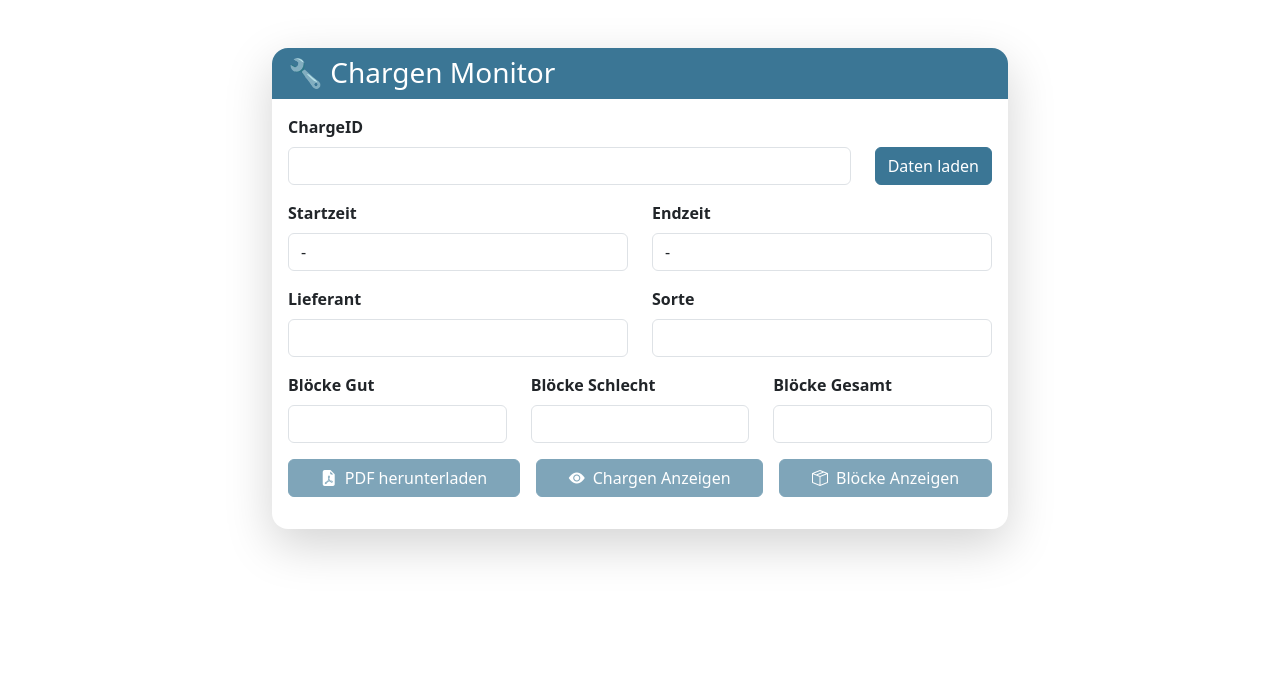
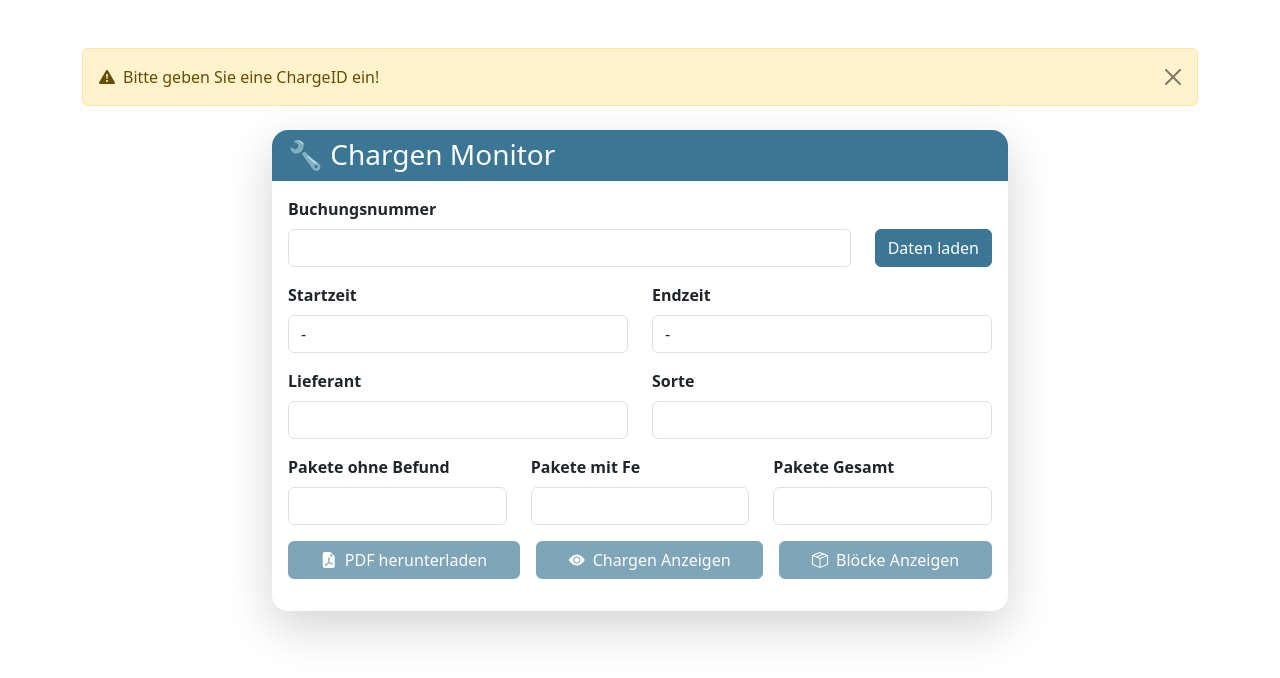
Before and after one commit to saidhammiche/Monitor, a React (Create React App) app in the folder chargen-monitor/: page / in a window 1280 px wide. Both pictures are taken after a click on the button "Daten laden". Shown: the top 678 px of the page. Built offline with nearby package versions, Linux system fonts and the light colour scheme.

Commit message:
letzte Version auf neue VM

```diff
--- a/chargen-monitor/src/App.js
+++ b/chargen-monitor/src/App.js
@@ -25,6 +25,13 @@ function App() {
   const [zogihortigeDaten, setZogihortigeDaten] = useState(null);
   const [blocks, setBlocks] = useState([]);
   const [loadingBlocks, setLoadingBlocks] = useState(false);
+  const [notification, setNotification] = useState({ show: false, message: '', type: '' });
+
+  // Fonction pour afficher les notifications
+  const showNotification = (message, type = 'danger') => {
+    setNotification({ show: true, message, type });
+    setTimeout(() => setNotification({ show: false, message: '', type: '' }), 5000);
+  };
 
   const handleChange = (e) => {
     const { name, value } = e.target;
@@ -33,13 +40,13 @@ function App() {
 
   const loadChargeData = async () => {
     if (!formData.chargenNr) {
-      alert('Bitte geben Sie eine ChargeID ein!');
+      showNotification('Bitte geben Sie eine ChargeID ein!', 'warning');
       return;
     }
 
     setLoadingData(true);
     try {
-      const response = await fetch(`http://4.245.3.186:5000/api/efcharge/${formData.chargenNr}`);
+      const response = await fetch(`http://48.209.33.37:5004/api/efcharge/${formData.chargenNr}`);
       if (!response.ok) {
         throw new Error('Charge nicht gefunden');
       }
@@ -57,9 +64,10 @@ function App() {
         sorte: data.sorte
       }));
 
-      // Ne plus mettre à jour zogihortigeDaten ici
+      showNotification('Charge erfolgreich geladen!', 'success');
+
     } catch (error) {
-      alert(error.message);
+      showNotification('Die angeforderte Charge konnte nicht gefunden werden. Bitte überprüfen Sie die Buchungsnummer.', 'danger');
       console.error(error);
     } finally {
       setLoadingData(false);
@@ -68,17 +76,18 @@ function App() {
 
   const fetchBlocks = async () => {
     if (!formData.chargenNr) {
-      alert('Bitte geben Sie eine ChargeID ein!');
+      showNotification('Bitte geben Sie eine ChargeID ein!', 'warning');
       return;
     }
     setLoadingBlocks(true);
     try {
-      const resp = await fetch(`http://4.245.3.186:5000/api/blocks/${formData.chargenNr}`);
+      const resp = await fetch(`http://48.209.33.37:5004/api/blocks/${formData.chargenNr}`);
       if (!resp.ok) throw new Error('Fehler beim Laden der Blöcke');
       const data = await resp.json();
       setBlocks(data);
+      showNotification('Blöcke erfolgreich geladen!', 'success');
     } catch (e) {
-      alert(e.message);
+      showNotification('Fehler beim Laden der Blöcke. Bitte versuchen Sie es erneut.', 'danger');
       console.error(e);
     } finally {
       setLoadingBlocks(false);
@@ -138,12 +147,31 @@ function App() {
     if (block.link) {
       window.open(block.link, '_blank');
     } else {
-      alert("Lien non disponible pour ce bloc.");
+      showNotification('Lien non disponible pour ce bloc.', 'warning');
     }
   };
 
   return (
     <div className="container py-5">
+      {/* Notification professionnelle */}
+      {notification.show && (
+        <div className={`alert alert-${notification.type} alert-dismissible fade show mb-4`} role="alert">
+          <div className="d-flex align-items-center">
+            <i className={`bi ${
+              notification.type === 'success' ? 'bi-check-circle-fill' :
+              notification.type === 'warning' ? 'bi-exclamation-triangle-fill' :
+              'bi-exclamation-octagon-fill'
+            } me-2`}></i>
+            <span>{notification.message}</span>
+          </div>
+          <button
+            type="button"
+            className="btn-close"
+            onClick={() => setNotification({ show: false, message: '', type: '' })}
+          ></button>
+        </div>
+      )}
+
       <div className="row justify-content-center">
         <div className="col-md-8">
           <div className="card shadow-lg rounded-4 border-0">
@@ -154,7 +182,7 @@ function App() {
             <div className="card-body">
               <div className="row mb-3">
                 <div className="col">
-                  <label className="form-label fw-semibold">ChargeID</label>
+                  <label className="form-label fw-semibold">Buchungsnummer</label>
                   <input
                     type="text"
                     className="form-control"
@@ -225,7 +253,7 @@ function App() {
 
               <div className="row mb-3">
                 <div className="col">
-                  <label className="form-label fw-semibold">Blöcke Gut</label>
+                  <label className="form-label fw-semibold">Pakete ohne Befund</label>
                   <input
                     type="number"
                     className="form-control"
@@ -235,7 +263,7 @@ function App() {
                   />
                 </div>
                 <div className="col">
-                  <label className="form-label fw-semibold">Blöcke Schlecht</label>
+                  <label className="form-label fw-semibold">Pakete mit Fe</label>
                   <input
                     type="number"
                     className="form-control"
@@ -245,7 +273,7 @@ function App() {
                   />
                 </div>
                 <div className="col">
-                  <label className="form-label fw-semibold">Blöcke Gesamt</label>
+                  <label className="form-label fw-semibold">Pakete Gesamt</label>
                   <input
                     type="number"
                     className="form-control"
@@ -271,21 +299,21 @@ function App() {
                   PDF herunterladen
                 </button>
 
-
                 <button
                   className="btn flex-grow-1"
                   onClick={async () => {
                     if (!formData.chargenNr) {
-                      alert('Bitte geben Sie eine ChargeID ein!');
+                      showNotification('Bitte geben Sie eine ChargeID ein!', 'warning');
                       return;
                     }
                     try {
-                      const response = await fetch(`http://4.245.3.186:5000/api/efcharge/${formData.chargenNr}`);
+                      const response = await fetch(`http://48.209.33.37:5004/api/efcharge/${formData.chargenNr}`);
                       if (!response.ok) throw new Error('Daten nicht gefunden');
                       const data = await response.json();
                       setZogihortigeDaten(data);
+                      showNotification('Chargendaten erfolgreich angezeigt!', 'success');
                     } catch (error) {
-                      alert(error.message);
+                      showNotification('Chargendaten konnten nicht geladen werden.', 'danger');
                     }
                   }}
                   disabled={!formData.chargenNr}
@@ -305,9 +333,9 @@ function App() {
                     backgroundColor: '#3b7695',
                     borderColor: '#3b7695',
                     color: 'white'
-                  }} onClick={fetchBlocks}
+                  }}
+                  onClick={fetchBlocks}
                   disabled={loadingBlocks || !formData.chargenNr}
-
                 >
                   <i className="bi bi-box-seam"></i>
                   {loadingBlocks ? 'Lädt...' : 'Blöcke Anzeigen'}
@@ -323,14 +351,14 @@ function App() {
                     <table className="table table-bordered table-striped">
                       <thead className="table-primary">
                         <tr>
-                          <th>ChargeID</th>
-                          <th>NummerPanter</th>
+                          <th>Buchungsnummer</th>
+
                           <th>Bezeichnung</th>
                           <th>Startzeit</th>
                           <th>Endzeit</th>
-                          <th>Blöcke Gut</th>
-                          <th>Blöcke Schlecht</th>
-                          <th>Gesamt</th>
+                          <th>Pakete ohne Befund</th>
+                          <th>Pakete mit Fe</th>
+                          <th>Pakete Gesamt</th>
                           <th>Lieferant</th>
                           <th>Sorte</th>
                         </tr>
@@ -338,7 +366,7 @@ function App() {
                       <tbody>
                         <tr>
                           <td>{zogihortigeDaten.chargenNr || '-'}</td>
-                          <td>{zogihortigeDaten.nummerPanter || '-'}</td>
+
                           <td>{zogihortigeDaten.bezeichnung || '-'}</td>
                           <td>{formatDateTime(zogihortigeDaten.startzeit)}</td>
                           <td>{formatDateTime(zogihortigeDaten.endzeit)}</td>
```
Also changed, not shown: 2 other files (tests, documents, lock files or other folders).
